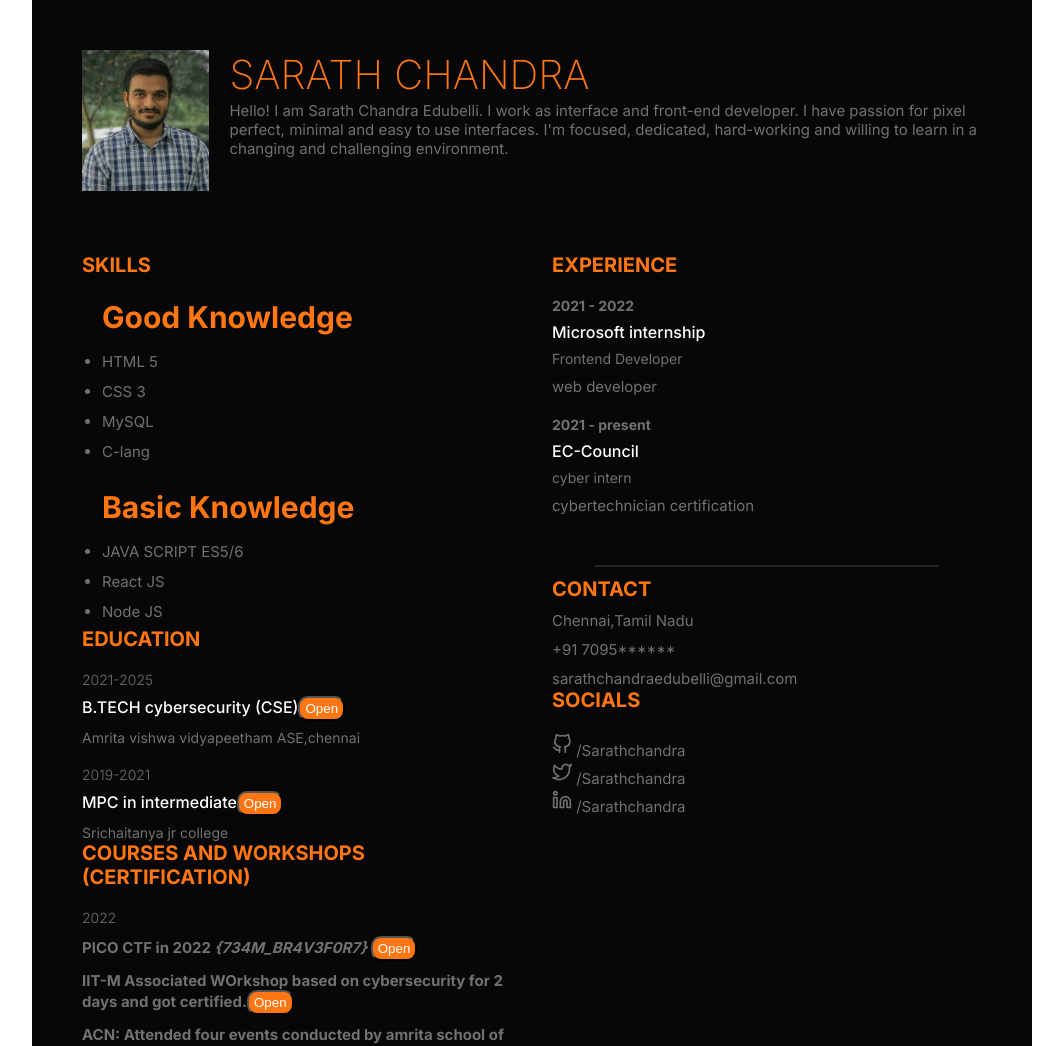
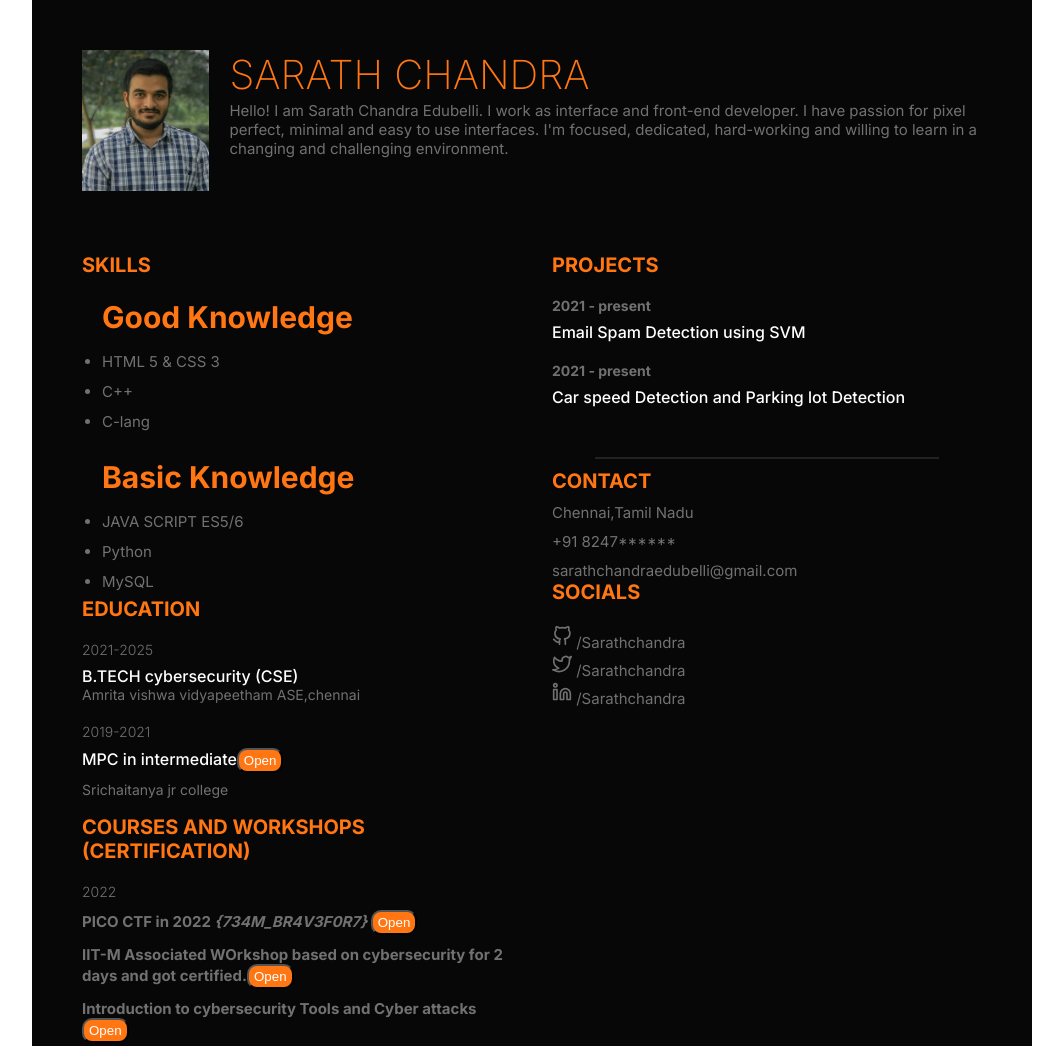
Before and after one commit to Sarathchandra1293/UID, a plain HTML site: page CV-RESUME/index.html in a window 1280 px wide. Shown: the top 1046 px of the page, without its empty margins (108-1171 px from the left). Drawn offline with nearby package versions, Linux system fonts and the light colour scheme.

Commit message:
Update index.html

```diff
--- a/CV-RESUME/index.html
+++ b/CV-RESUME/index.html
@@ -36,17 +36,16 @@
         <h3 class="title">Skills</h3>
         <ul class="skills_list description">
 		<h1 style="color:var(--primary-color)"> Good Knowledge </h1>
-          <li>HTML 5</li>
-		  <li> CSS 3</li>
-          <li>MySQL</li>
+          <li>HTML 5 & CSS 3</li>
+		  <li>C++</li>
 		  <li>C-lang</li>
 
         </ul>
 		<ul class="skills_list description">
 		<h1 style="color:var(--primary-color)"> Basic Knowledge </h1>
           <li> JAVA SCRIPT ES5/6</li>
-          <li>React JS</li>
-		  <li>Node JS</li>
+          <li>Python</li>
+          <li>MySQL</li>
 
         </ul>
       </div>
@@ -55,7 +54,7 @@
         <h3 class="title">Education</h3>
         <div class="edu_item">
           <p class="item_preTitle">2021-2025</p>
-          <h4 class="item_title">B.TECH cybersecurity (CSE)<button class="button"> <a href="Graduation-Certificate.pdf"> Open </a></button></h4>
+          <h4 class="item_title">B.TECH cybersecurity (CSE)
           <p class="item_subtitle">
             Amrita vishwa vidyapeetham
 			ASE,chennai
@@ -66,6 +65,8 @@
           <h4 class="item_title">MPC in intermediate<button class="button"> <a href="12th certificate.pdf"> Open </a></button></h4>
           <p class="item_subtitle">
             Srichaitanya jr college
+			<br>
+			<br>
           </p>
         </div>
       </div>
@@ -80,9 +81,13 @@
 			<p class="description"><b>
             IIT-M Associated WOrkshop based on cybersecurity for 2 days and got certified.<button class="button"> <a href="my_techo_workshop_certificate.pdf"> Open </a></button>
           </b></p>
+		  <p class="description"><b>
+		  Introduction to cybersecurity Tools and Cyber attacks <button class="button"> <a href="https://www.coursera.org/account/accomplishments/verify/Z6Y78FU4NXSP"> Open </a></button></b>
+		  </p>
 		   <p class="description"><b>
             ACN: Attended four events conducted by amrita school of engineering and got certified by them.
           </p>
+
 		  <p class="description">
             Had experience on creating UI for applications using ADOBE XD had already experience in COAGNIZANCE club in amrita
           </b></p>
@@ -94,24 +99,18 @@
     </div>
     <div class="group-2">
       <div class="exp">
-        <h3 class="title">Experience</h3>
+        <h3 class="title">Projects</h3>
         <div class="exp_item">
-          <p class="item_preTitle"><b>2021 - 2022</b></p>
-          <h4 class="item_title">Microsoft internship</h4>
-          <p class="item_subtitle">Frontend Developer</p>
-          <p class=" description">
-            web developer
-          </p>
+          <p class="item_preTitle"><b>2021 - present</b></p>
+          <h4 class="item_title">Email Spam Detection using SVM</h4>
+
 
 
         </div>
         <div class="exp_item">
           <p class="item_preTitle"><b>2021 - present</b></p>
-          <h4 class="item_title">EC-Council</h4>
-          <p class="item_subtitle">cyber intern</p>
-          <p class=" description">
-             cybertechnician certification
-          </p>
+          <h4 class="item_title">Car speed Detection and Parking lot Detection</h4>
+
         </div>
       </div>
 
@@ -126,7 +125,7 @@
             Chennai,Tamil Nadu
           </p>
           <p class="description">
-            +91 7095******
+            +91 8247******
           </p>
           <p class="description">
             sarathchandraedubelli@gmail.com
```
